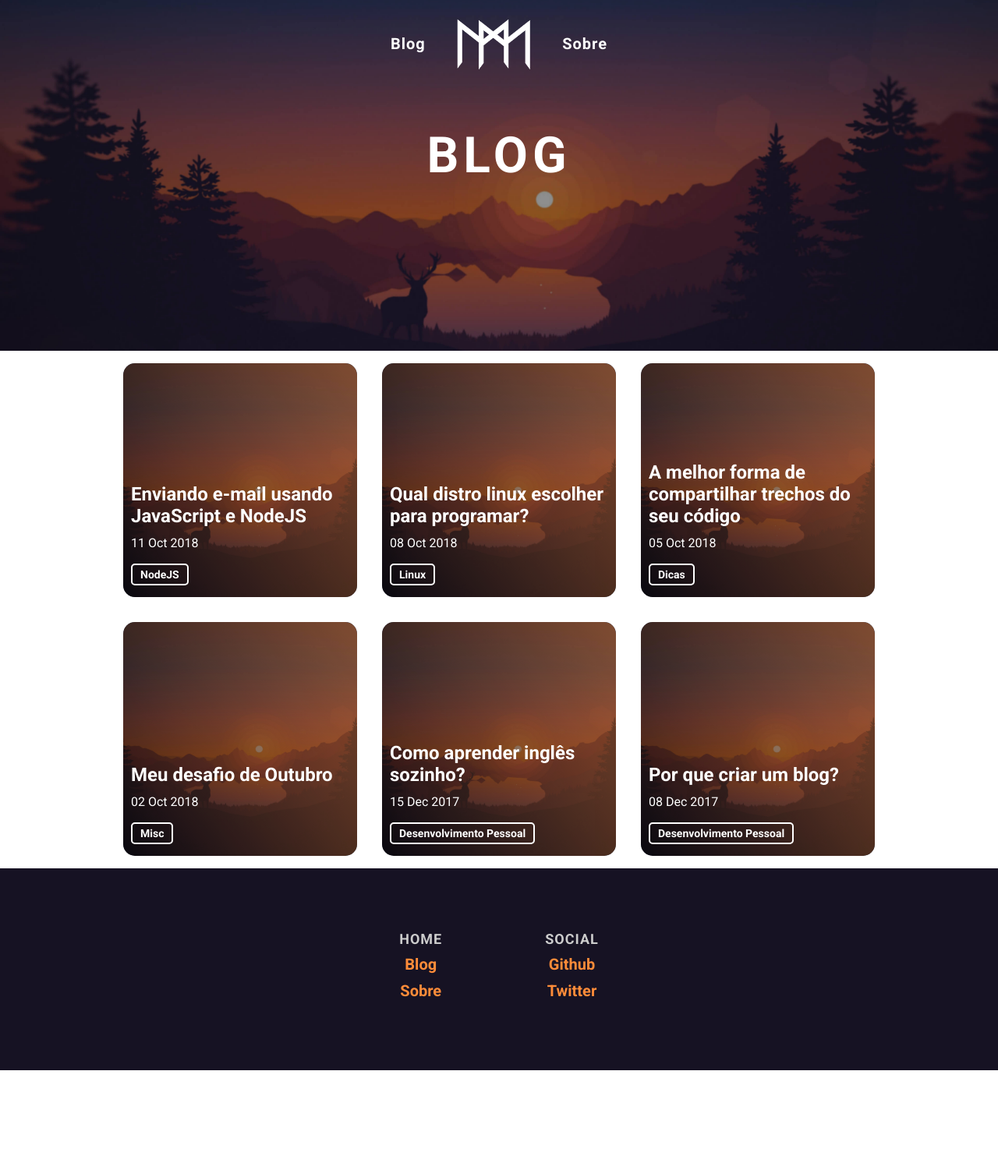
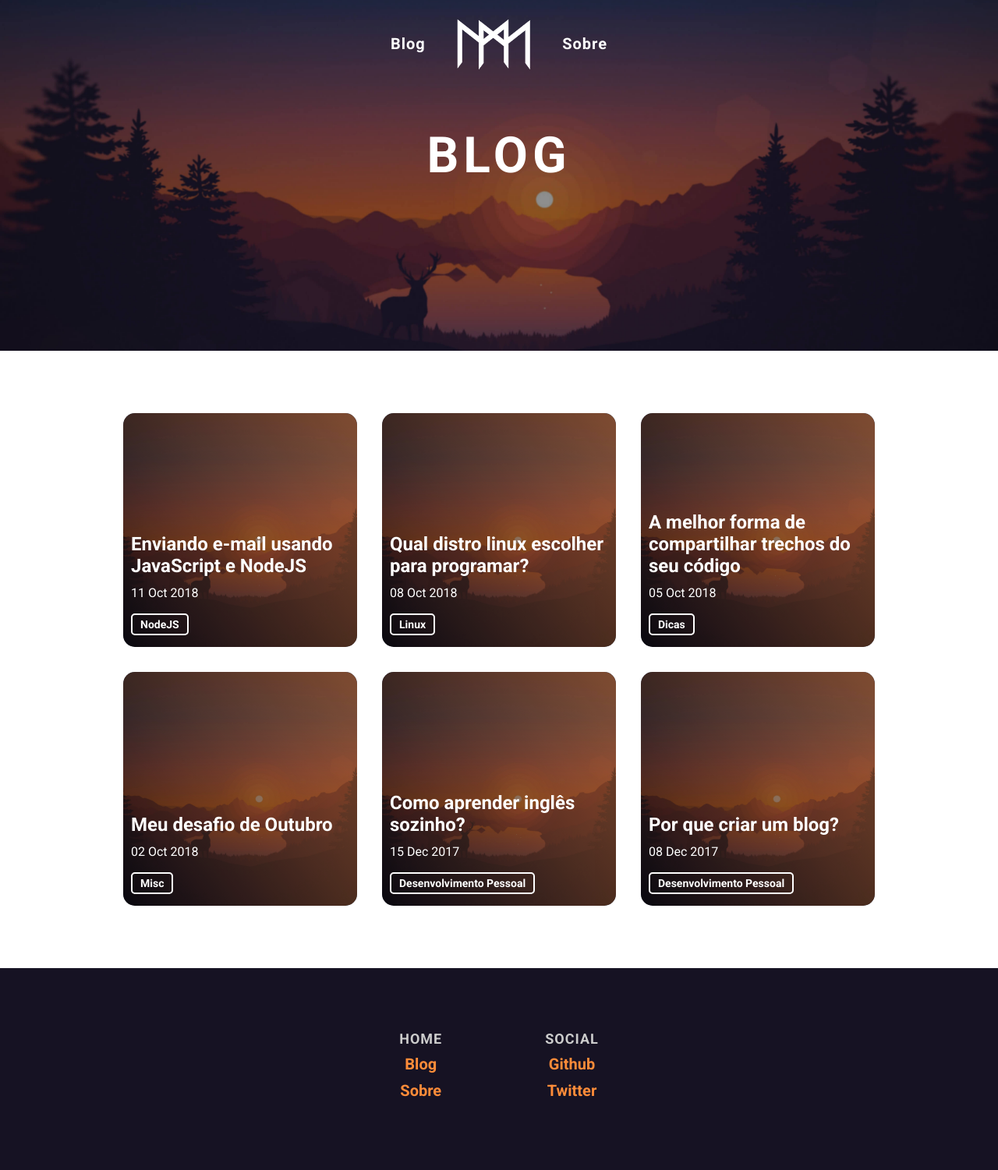
Before and after one commit to mauriciomutte/old-mauriciomutte.github.io, a Jekyll site: the page built from blog.html, in a window 1280 px wide. Shown: the whole page at 78% size. Built offline with Jekyll 4.4.1, drawn with Linux system fonts in a browser that asks for light colours; before the commit the page ends 1373 px from its top, so only the background shows below that.

Commit message:
Add margin in blog page

```diff
--- a/assets/css/_blog.scss
+++ b/assets/css/_blog.scss
@@ -3,7 +3,7 @@
   flex-direction: row;
   flex-wrap: wrap;
   justify-content: center;
-  margin: auto;
+  margin: 4em auto;
   max-width: 1000px;
 
   &__link {
--- a/assets/css/main.css
+++ b/assets/css/main.css
@@ -10,7 +10,7 @@ body {
   flex-direction: row;
   flex-wrap: wrap;
   justify-content: center;
-  margin: auto;
+  margin: 4em auto;
   max-width: 1000px; }
   .posts__link {
     color: #fff; }
```
Also changed, not shown: 1 other file.
